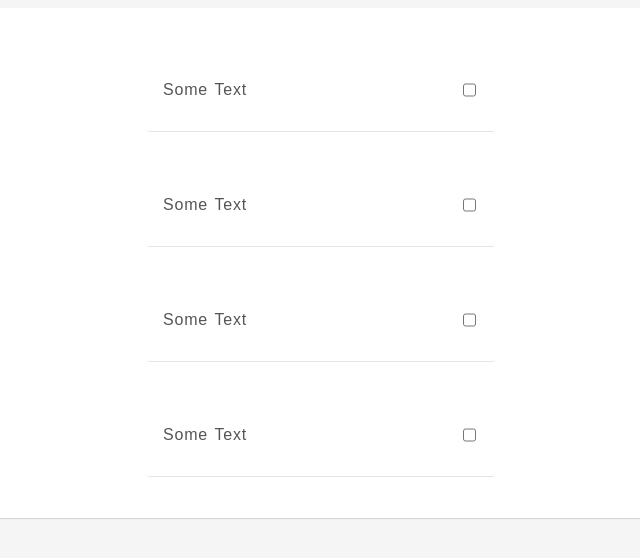
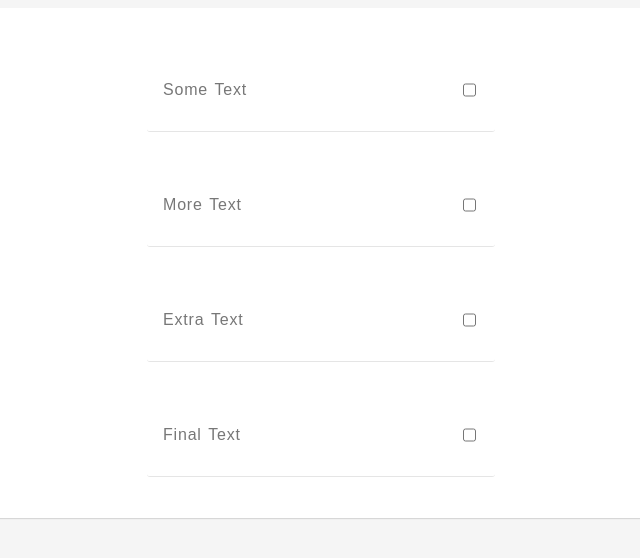
Before and after one commit to Ghazvinie/react-scrimba, a React (Create React App) app in the folder todo/: page / in a window 1280 px wide. Shown: the top 558 px of the page, without its empty margins (319-959 px from the left). Built offline with nearby package versions, Linux system fonts and the light colour scheme.

Commit message:
added text from 'db'

```diff
--- a/todo/src/App.js
+++ b/todo/src/App.js
@@ -1,14 +1,14 @@
 import React from "react";
 import ToDoItem from './components/ToDoItem';
 
+const textData = ['Some Text', 'More Text', 'Extra Text', 'Final Text']
+
 const App = () => {
-    return(
-    <div className="todo-items-container">
-        <ToDoItem text={'Some Text'} />
-        <ToDoItem text={'Some Text'} />
-        <ToDoItem text={'Some Text'} />
-        <ToDoItem text={'Some Text'} />
-    </div>
-)};
+    return (
+        <div className="todo-items-container">
+            <ToDoItem text={textData} />
+        </div>
+    )
+};
 
 export default App;
--- a/todo/src/components/ToDoItem.js
+++ b/todo/src/components/ToDoItem.js
@@ -1,14 +1,14 @@
 import React from 'react';
 
 const ToDoItem = (props) => {
-    return (
+    return props.text.map(text => (
         <div className="todo-item">
-            <p>{props.text}</p>
+            <p>{text}</p>
             <div className="checkbox-single-container">
                 <input type="checkbox" />
             </div>
         </div>
-    );
+    ));
 }
 
 
--- a/todo/src/index.css
+++ b/todo/src/index.css
@@ -1,5 +1,5 @@
 body{
-  background-color: whitesmoke;
+  background-color: rgb(245, 245, 245);
 }
 .todo-items-container {
   background-color: white;
@@ -13,7 +13,7 @@ body{
 
 }
 .todo-item {
-  color: rgb(85, 85, 85);
+  color: rgb(119, 119, 119);
   font-family: sans-serif;
   word-spacing: 0.1em;
   letter-spacing: 0.05em;
```
